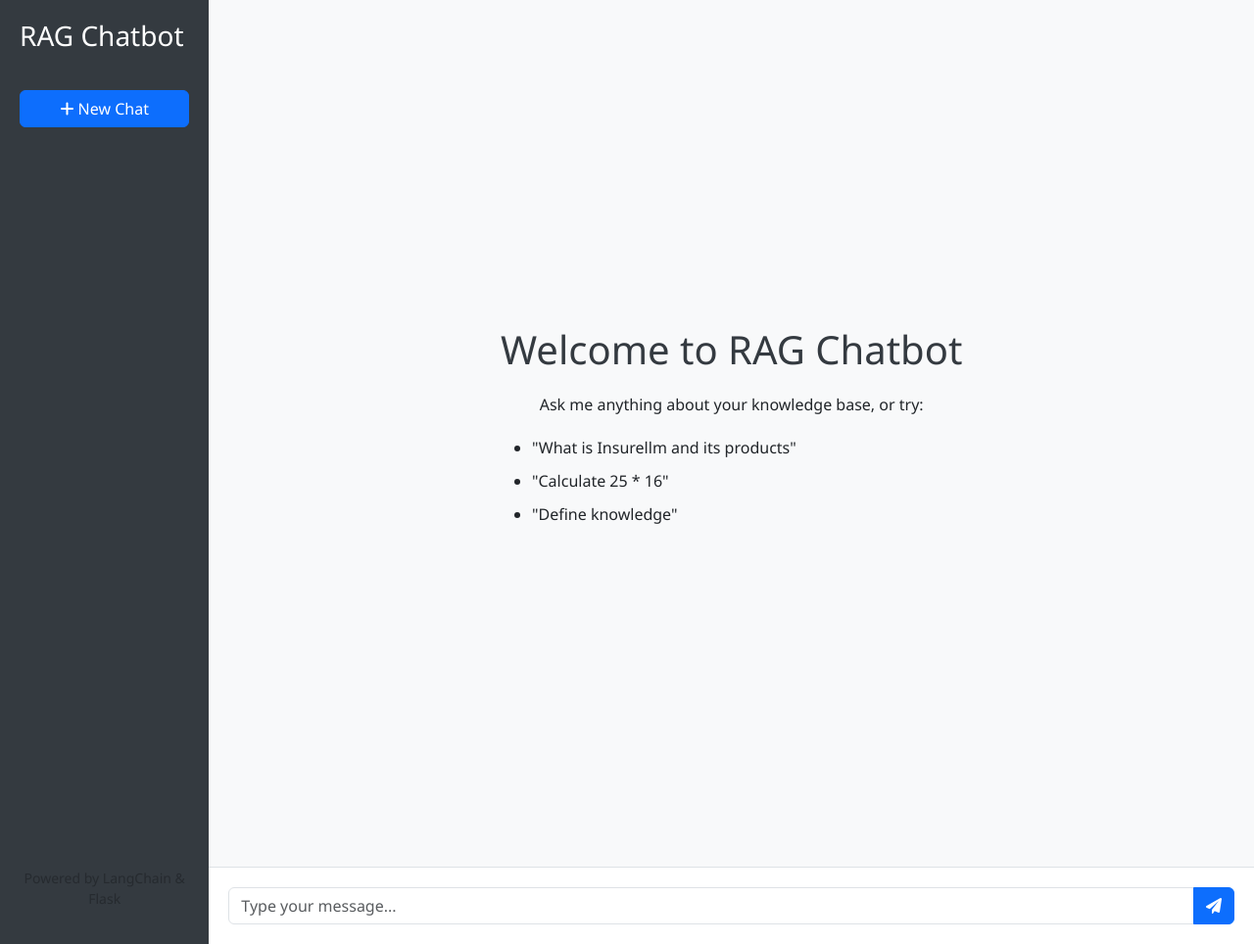
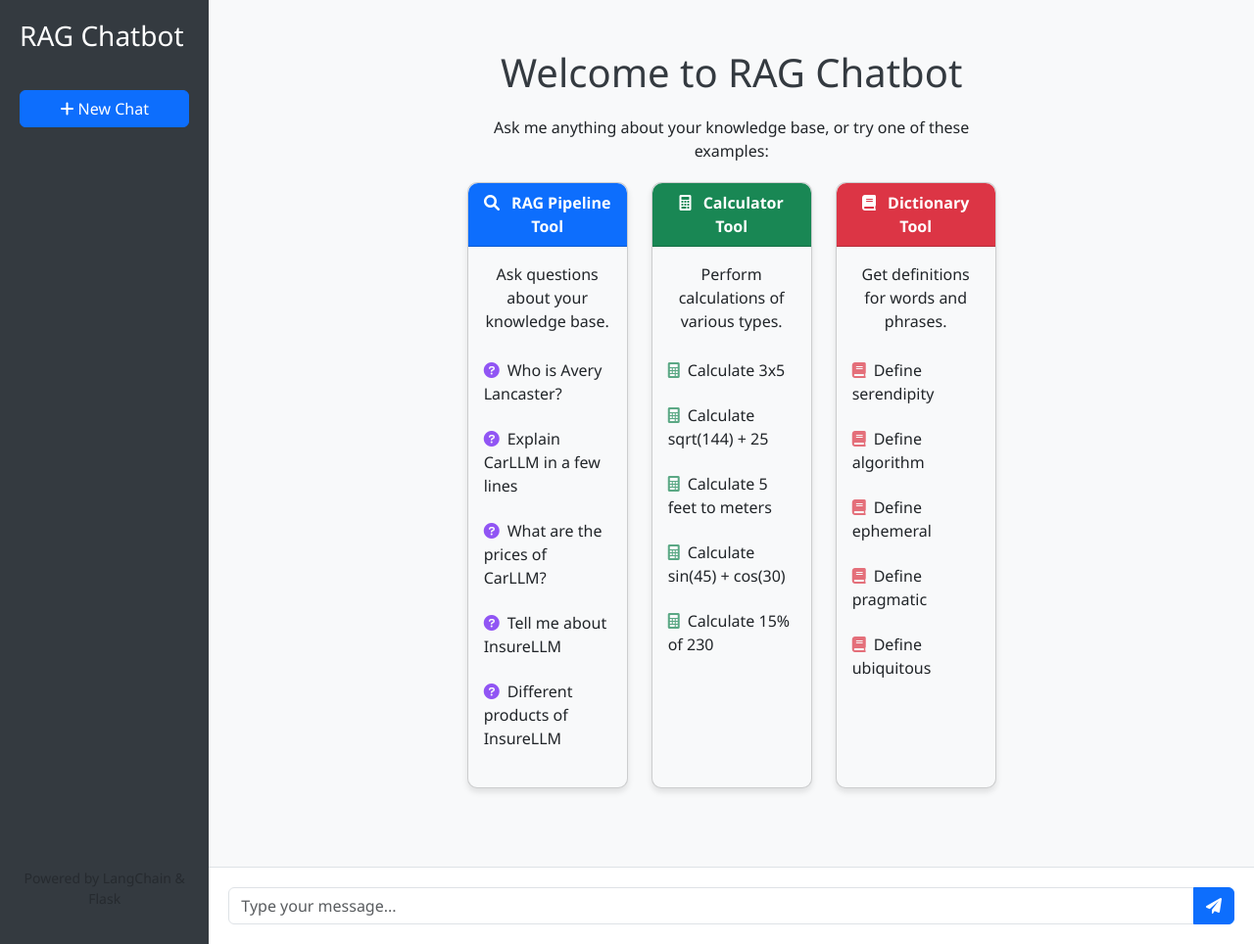
Before and after one commit to SambhavJain26/RAGex, a Flask app: page / in a window 1280 px wide. Shown: the whole page at 98% size. Run offline with Flask 3, Linux system fonts and the light colour scheme; data that the repository does not hold is empty; some libraries are stand-ins or nearby versions.

Commit message:
changes no2

```diff
--- a/static/css/styles.css
+++ b/static/css/styles.css
@@ -167,6 +167,51 @@
     animation-delay: 0.4s;
 }
 
+
+.tools-grid {
+    margin-top: 20px;
+    margin-bottom: 30px;
+}
+.tool-card {
+    height: 100%;
+    transition: transform 0.2s;
+    border-radius: 10px;
+    box-shadow: 0 4px 6px rgba(0,0,0,0.1);
+}
+.tool-card:hover {
+    transform: translateY(-5px);
+}
+.card-header {
+    border-radius: 10px 10px 0 0 !important;
+    font-weight: bold;
+}
+.example-questions {
+    list-style-type: none;
+    padding-left: 0;
+}
+.example-questions li {
+    padding: 6px 0;
+    cursor: pointer;
+    transition: all 0.2s;
+}
+.example-questions li:hover {
+    color: #0d6efd;
+    transform: translateX(5px);
+}
+.example-questions li i {
+    margin-right: 8px;
+    opacity: 0.7;
+}
+.rag-icon {
+    color: #6610f2;
+}
+.calc-icon {
+    color: #198754;
+}
+.dict-icon {
+    color: #dc3545;
+}
+
 @keyframes bounce {
     0%, 60%, 100% { transform: translateY(0); }
     30% { transform: translateY(-5px); }
--- a/static/js/main.js
+++ b/static/js/main.js
@@ -14,6 +14,19 @@
             e.preventDefault();
             chatForm.dispatchEvent(new Event('submit'));
         }
+    });
+
+    document.addEventListener('DOMContentLoaded', function() {
+            const questionItems = document.querySelectorAll('.question-item');
+            const messageInput = document.getElementById('message-input');
+
+            questionItems.forEach(item => {
+                item.addEventListener('click', function() {
+                    const question = this.textContent.trim();
+                    messageInput.value = question;
+                    messageInput.focus();
+                });
+            });
     });
 
     loadChatHistory();
--- a/templates/index.html
+++ b/templates/index.html
@@ -31,12 +31,68 @@
                     <div id="chat-messages" class="chat-messages">
                         <div class="welcome-message">
                             <h1>Welcome to RAG Chatbot</h1>
-                            <p>Ask me anything about your knowledge base, or try:</p>
-                            <ul>
-                                <li>"What is Insurellm and its products"</li>
-                                <li>"Calculate 25 * 16"</li>
-                                <li>"Define knowledge"</li>
-                            </ul>
+                            <p>Ask me anything about your knowledge base, or try one of these examples:</p>
+
+                            <div class="tools-grid">
+                                <div class="row row-cols-1 row-cols-md-3 g-4">
+                                    <!-- RAG Pipeline Tool -->
+                                    <div class="col">
+                                        <div class="card tool-card bg-light">
+                                            <div class="card-header bg-primary text-white">
+                                                <i class="fas fa-search me-2"></i> RAG Pipeline Tool
+                                            </div>
+                                            <div class="card-body">
+                                                <p class="card-text">Ask questions about your knowledge base.</p>
+                                                <ul class="example-questions">
+                                                    <li class="question-item"><i class="fas fa-question-circle rag-icon"></i>Who is Avery Lancaster?</li>
+                                                    <li class="question-item"><i class="fas fa-question-circle rag-icon"></i>Explain CarLLM in a few lines</li>
+                                                    <li class="question-item"><i class="fas fa-question-circle rag-icon"></i>What are the prices of CarLLM?</li>
+                                                    <li class="question-item"><i class="fas fa-question-circle rag-icon"></i>Tell me about InsureLLM</li>
+                                                    <li class="question-item"><i class="fas fa-question-circle rag-icon"></i>Different products of InsureLLM</li>
+                                                </ul>
+                                            </div>
+                                        </div>
+                                    </div>
+
+                                    <!-- Calculator Tool -->
+                                    <div class="col">
+                                        <div class="card tool-card bg-light">
+                                            <div class="card-header bg-success text-white">
+                                                <i class="fas fa-calculator me-2"></i> Calculator Tool
+                                            </div>
+                                            <div class="card-body">
+                                                <p class="card-text">Perform calculations of various types.</p>
+                                                <ul class="example-questions">
+                                                    <li class="question-item"><i class="fas fa-calculator calc-icon"></i>Calculate 3x5</li>
+                                                    <li class="question-item"><i class="fas fa-calculator calc-icon"></i>Calculate sqrt(144) + 25</li>
+                                                    <li class="question-item"><i class="fas fa-calculator calc-icon"></i>Calculate 5 feet to meters</li>
+                                                    <li class="question-item"><i class="fas fa-calculator calc-icon"></i>Calculate sin(45) + cos(30)</li>
+                                                    <li class="question-item"><i class="fas fa-calculator calc-icon"></i>Calculate 15% of 230</li>
+                                                </ul>
+                                            </div>
+                                        </div>
+                                    </div>
+
+                                    <!-- Dictionary Tool -->
+                                    <div class="col">
+                                        <div class="card tool-card bg-light">
+                                            <div class="card-header bg-danger text-white">
+                                                <i class="fas fa-book me-2"></i> Dictionary Tool
+                                            </div>
+                                            <div class="card-body">
+                                                <p class="card-text">Get definitions for words and phrases.</p>
+                                                <ul class="example-questions">
+                                                    <li class="question-item"><i class="fas fa-book dict-icon"></i>Define serendipity</li>
+                                                    <li class="question-item"><i class="fas fa-book dict-icon"></i>Define algorithm</li>
+                                                    <li class="question-item"><i class="fas fa-book dict-icon"></i>Define ephemeral</li>
+                                                    <li class="question-item"><i class="fas fa-book dict-icon"></i>Define pragmatic</li>
+                                                    <li class="question-item"><i class="fas fa-book dict-icon"></i>Define ubiquitous</li>
+                                                </ul>
+                                            </div>
+                                        </div>
+                                    </div>
+                                </div>
+                            </div>
                         </div>
                     </div>
 
```
Also changed, not shown: rag_utils.py (+70 -55 lines).
